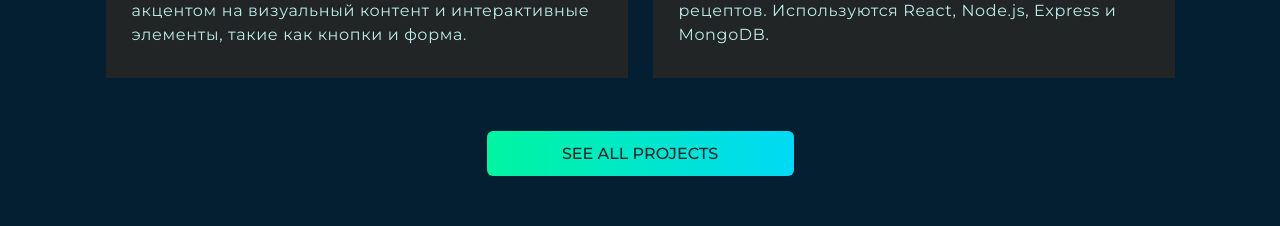
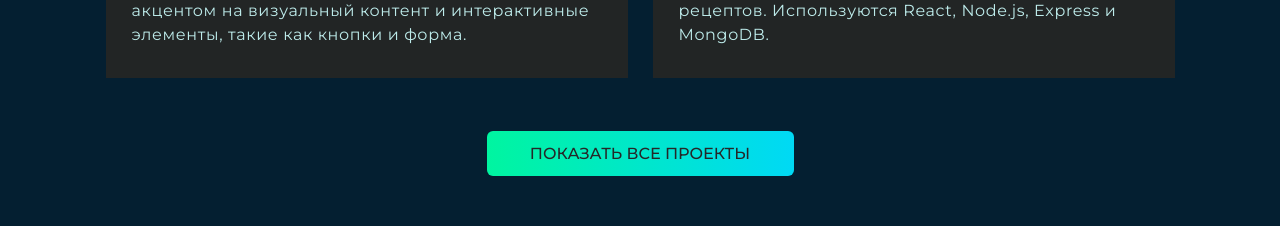
Before and after one commit to VladosDeveloper/portfolio-start-project-vite-main, a React (Vite) app: page / in a window 1280 px wide. Shown: the part 1880-2106 px from the top of the page. Built offline with nearby package versions, Linux system fonts and the light colour scheme.

Commit message:
правки с блоком works: изменен текст на русский

```diff
--- a/src/layout/sections/Works/Works.tsx
+++ b/src/layout/sections/Works/Works.tsx
@@ -110,7 +110,7 @@ export const Works: React.FC = () => {
 			</Container>
 			<S.WorkButtonWrapper>
 				<ContactButton width='307px' onClick={showAllHandler}>
-					{showAll ? 'SHOW LESS' : 'SEE ALL PROJECTS'}
+					{showAll ? 'СКРЫТЬ' : 'ПОКАЗАТЬ ВСЕ ПРОЕКТЫ'}
 				</ContactButton>
 			</S.WorkButtonWrapper>
 		</S.Works>
```
